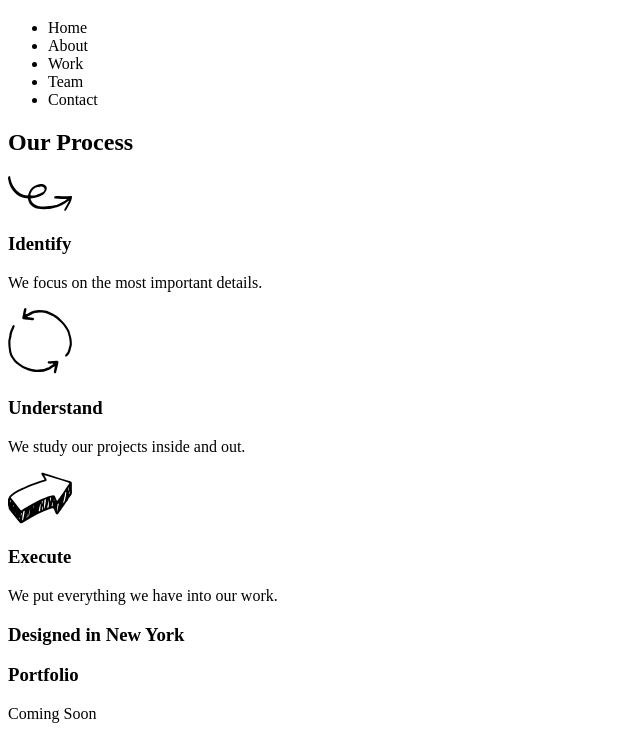
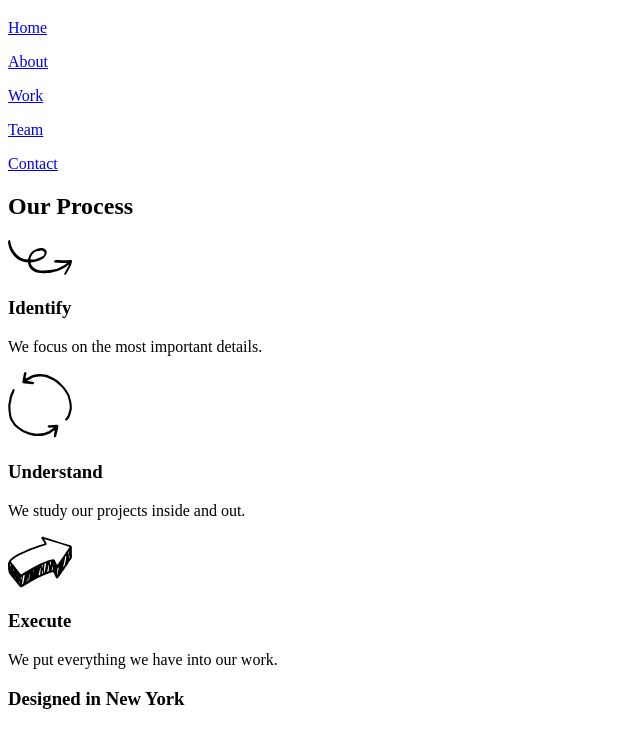
Before and after one commit to SandraD0183/broadway, a plain HTML site: page index.html in a window 1280 px wide. Shown: the part 61-791 px from the top of the page, without its empty margins (0-640 px from the left). Drawn offline with Linux system fonts and the light colour scheme.

Commit message:
Updated HTML file with links

```diff
--- a/index.html
+++ b/index.html
@@ -3,16 +3,17 @@
   <head>
     <meta charset="utf-8">
     <title>Broadway Design</title>
+    <link href="./resources/css/style.css" type="text/css" rel="stylesheet">
   </head>
   <body>
+    <div id="home"></div>
       <h1>Broadway Design</h1>
-    <ul>
-      <li>Home</li>
-      <li>About</li>
-      <li>Work</li>
-      <li>Team</li>
-      <li>Contact</li>
-    </ul>
+      <p><a href="#home">Home</a></p>
+      <p><a href="#about">About</a></p>
+      <p><a href="#work">Work</a></p>
+      <p><a href="#team">Team</a></p>
+      <p><a href="#contact">Contact</a></p>
+   <div id="about"></div>
      <h2>Our Process</h2>
      <img src="./resources/images/identify.svg">
      <h3>Identify</h3>
@@ -24,14 +25,16 @@
      <h3>Execute</h3>
      <p>We put everything we have into our work.</p>
      <h3>Designed in New York</h3>
+   <div id="work"></div>
      <h3>Portfolio</h3>
      <p>Coming Soon</p>
+   <div id="team"></div>
      <h3>Team</h3>
      <p>We're Hiring!</p>
+   <div id="contact"></div>
      <h3>Contact</h3>
      <p>Phone: (555)-555-5555</p>
      <p>E-mail: test@example.com</p>
      <p>Twitter: @test</p>
-    <p>© Broadway 2016 Home About Work Team Contact</p>
-  </body>
+     <p>© Broadway 2016 <a href="#home">Home</a> <a href="#about">About</a> <a href="#work">Work</a> <a href="#team">Team</a> <a href="#contact">Contact</a></p>
 </html>
```
Lines whose indentation alone changed are shown as unchanged.
